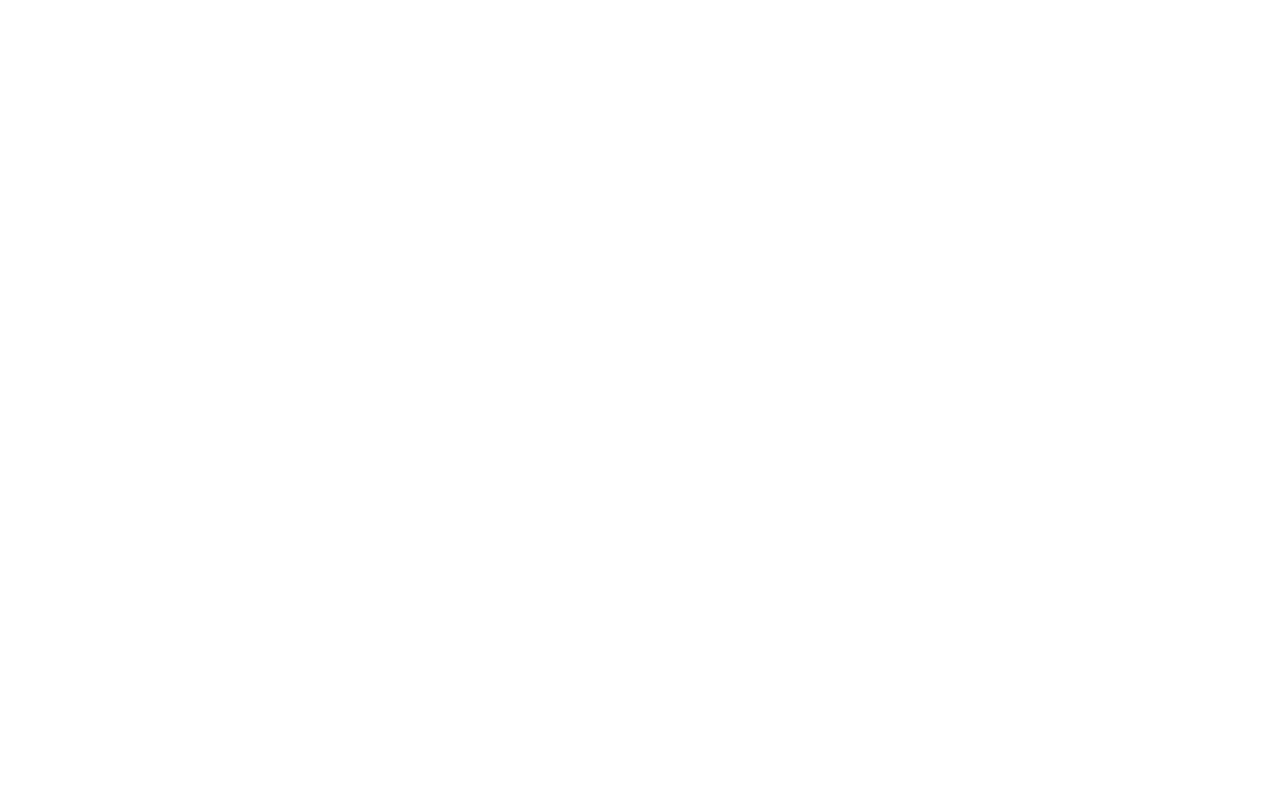
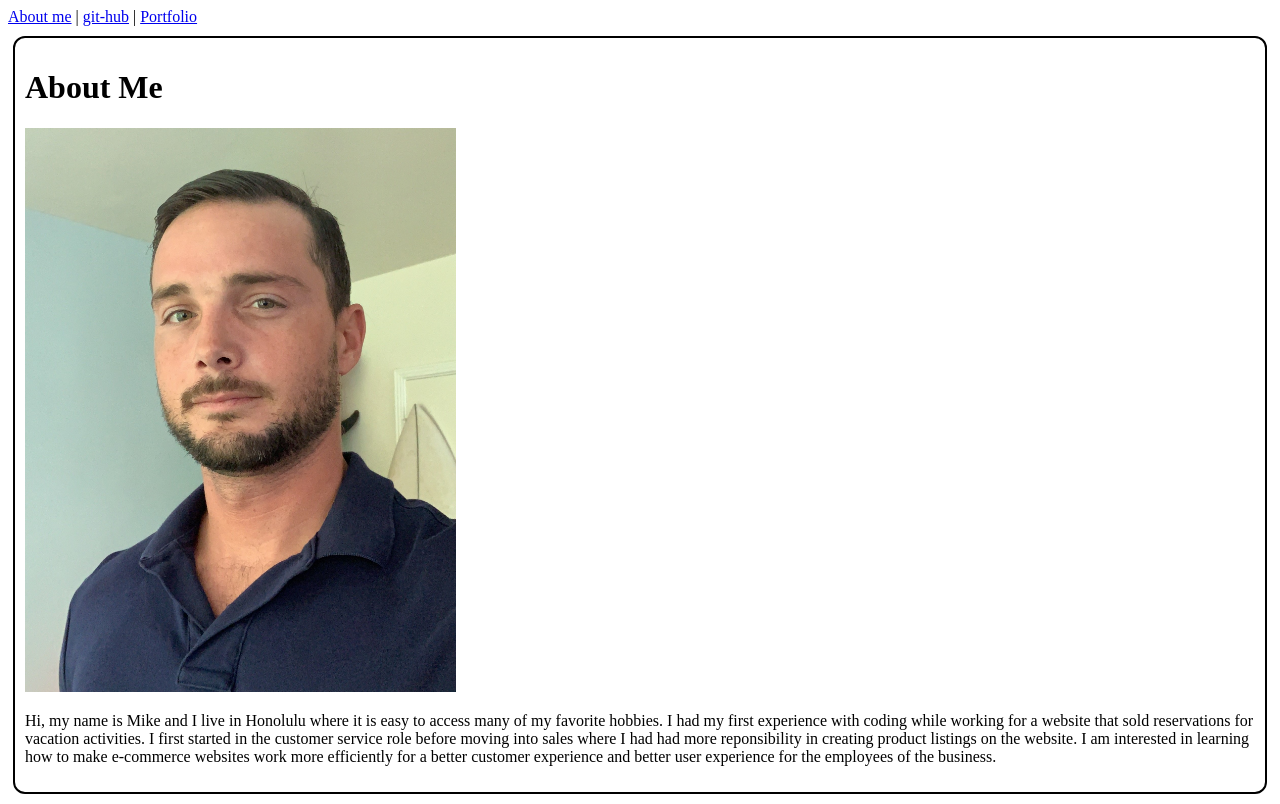
Before and after one commit to Oceanriderrr/portfolio-project, a plain HTML site: page aboutme.html in a window 1280 px wide. Drawn offline with Linux system fonts and the light colour scheme.

Commit message:
about me update

```diff
--- a/aboutme.html
+++ b/aboutme.html
@@ -8,6 +8,27 @@
     <link rel="stylesheet" href="css/style.css">
 </head>
 <body>
+    <nav>
+        <a href="aboutme.html">About me</a>
+        |
+        <a href="https://github.com/Oceanriderrr">git-hub</a>
+        |
+        <a href="index.html">Portfolio</a>
+    </nav>
+    <div class="projectsArea">
+        <h1>About Me</h1>
+
+        <div>
+
+                <img class="aboutImg" src="img/slackphoto.jpg" alt="Profile Picture">
+
+
+            <div>
+                <p>Hi, my name is Mike and I live in Honolulu where it is easy to access many of my favorite hobbies. I had my first experience with coding while working for a website that sold reservations for vacation activities. I first started in the customer service role before moving into sales where I had had more reponsibility in creating product listings on the website. I am interested in learning how to make e-commerce websites work more efficiently for a better customer experience and better user experience for the employees of the business.</p>
+            </div>
+        </div>
+
+    </div>
 
 </body>
 </html>
--- a/css/style.css
+++ b/css/style.css
@@ -1,3 +1,13 @@
+.aboutImg {
+    width: 35%;
+
+}
+
+.about {
+   float: right;
+}
+
+
 .projectsArea {
     padding: 10px;
     margin: 10px 5px 10px 5px;
@@ -24,6 +34,10 @@ footer {
     font: 28px;
 }
 
+
+
+
+
 .clearfix::after {
     content:"";
     display:block;
```
Also changed, not shown: img/slackphoto.jpg (added).
